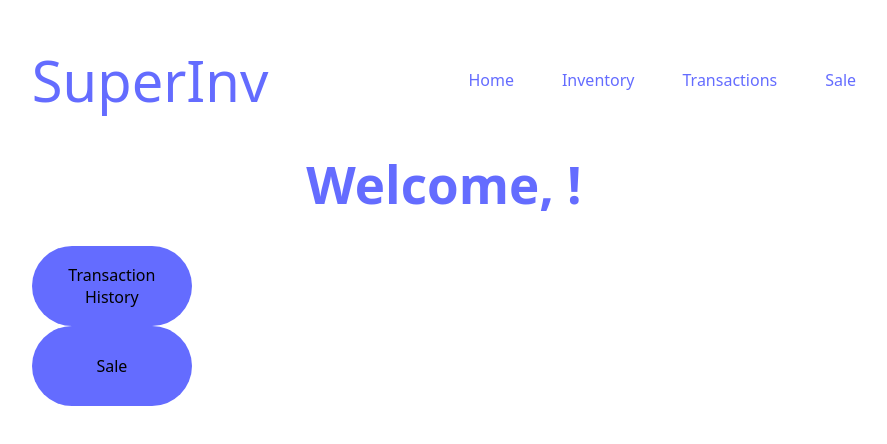
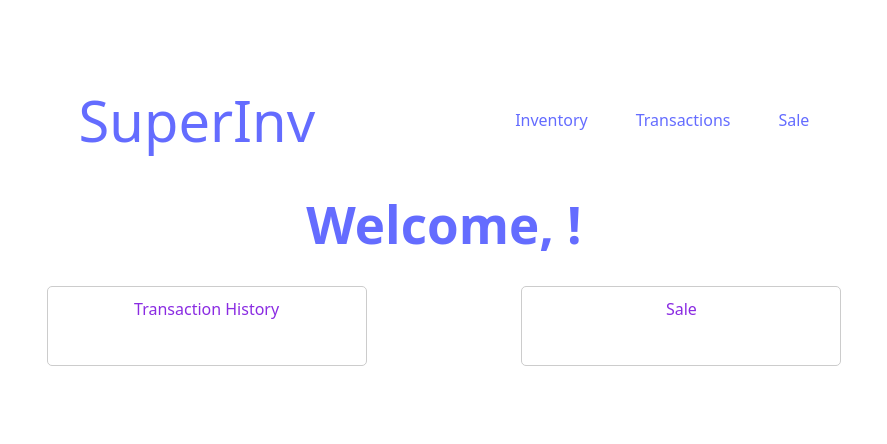
Before and after one commit to Gambu101/SuperMarket-Management-system, a React (Vite) app in the folder client/superinv/: page /dashboard in a window 1280 px wide. Shown: the part 178-622 px from the top of the page, without its empty margins (196-1083 px from the left). Built offline with nearby package versions, Linux system fonts and the light colour scheme; no server answers.

Commit message:
dashboard update

```diff
--- a/client/superinv/src/components/Navbar.jsx
+++ b/client/superinv/src/components/Navbar.jsx
@@ -8,9 +8,6 @@ export default function Navbar() {
     <nav className="nav">
       <Link to="/" className="site-title">SuperInv</Link>
       <ul>
-        <li>
-            <Link to="/home">Home</Link>
-        </li>
         <li>
             <Link to="/inventory">Inventory</Link>
         </li>
--- a/client/superinv/src/pages/Dashboard/Dashboard.css
+++ b/client/superinv/src/pages/Dashboard/Dashboard.css
@@ -1,4 +1,14 @@
 .dashboard_tabs{
     display: flex;
-    flex-direction: row;
+    justify-content: space-between;
+    gap: 1rem;
 }
+.transaction_history_tab, .sale_tab {
+  padding: 10px 20px;
+  border: 1px solid #ccc;
+  border-radius: 5px;
+  cursor: pointer;
+  color: blueviolet;
+  height: 5rem;
+  width: 20rem;
+}
--- a/client/superinv/src/pages/Dashboard/Dashboard.jsx
+++ b/client/superinv/src/pages/Dashboard/Dashboard.jsx
@@ -1,15 +1,16 @@
 import React, { useState, useEffect } from "react";
 import axios from "axios";
+import './Dashboard.css'
 import { Link } from "react-router-dom";
 
 export default function Dashboard() {
-  const [username, setUsername] = useState('');
-  const token = localStorage.getItem('token');
+  const [username, setUsername] = useState("");
+  const token = localStorage.getItem("token");
 
   useEffect(() => {
     const fetchUsername = async () => {
       try {
-        const response = await axios.get('/api/user', {
+        const response = await axios.get("/api/user", {
           headers: {
             Authorization: `Bearer ${token}`,
           },
@@ -26,16 +27,13 @@ export default function Dashboard() {
     <div>
       <h1>Welcome, {username}!</h1>
       <div className="dashboard_tabs">
-        <div className="transaction_history_tab">
-          <Link to="/transaction-history">
-          <button>Transaction History</button>
+        <Link to="/transactions">
+          <div className="transaction_history_tab">Transaction History</div>
         </Link>
-        </div>
-        <div className="sale_tab">
-          <Link to="/sale">
-          <button>Sale</button>
+
+        <Link to="/sale">
+          <div className="sale_tab">Sale</div>
         </Link>
-        </div>
       </div>
     </div>
   );
```
Also changed, not shown: 1 other file (tests, documents, lock files or other folders).
